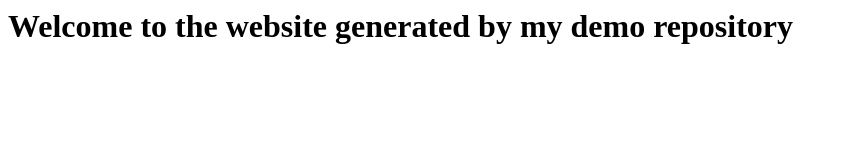
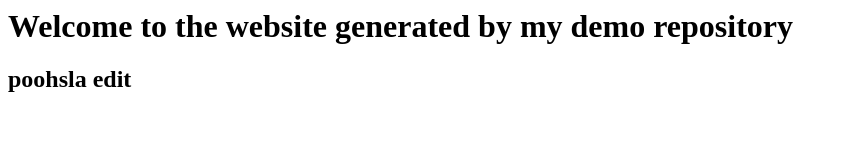
Before and after one commit to poohsla/demo-repository, a website: page index.html in a window 1280 px wide. Shown: the whole page, without its empty margins (0-846 px from the left). Drawn offline with Linux system fonts and the light colour scheme.

Commit message:
Update index.html

```diff
--- a/index.html
+++ b/index.html
@@ -1 +1,2 @@
 <h1>Welcome to the website generated by my demo repository</h1>
+<h2>poohsla edit</h2>
```
